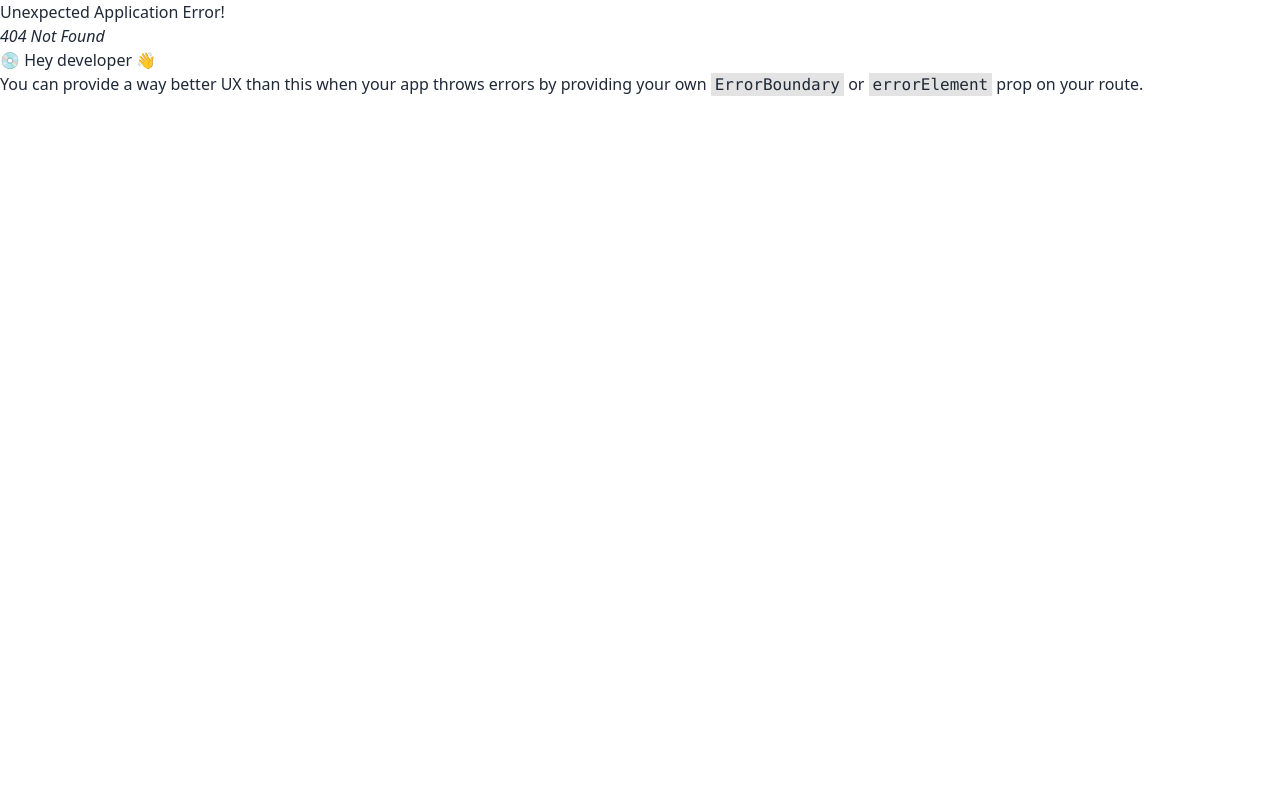
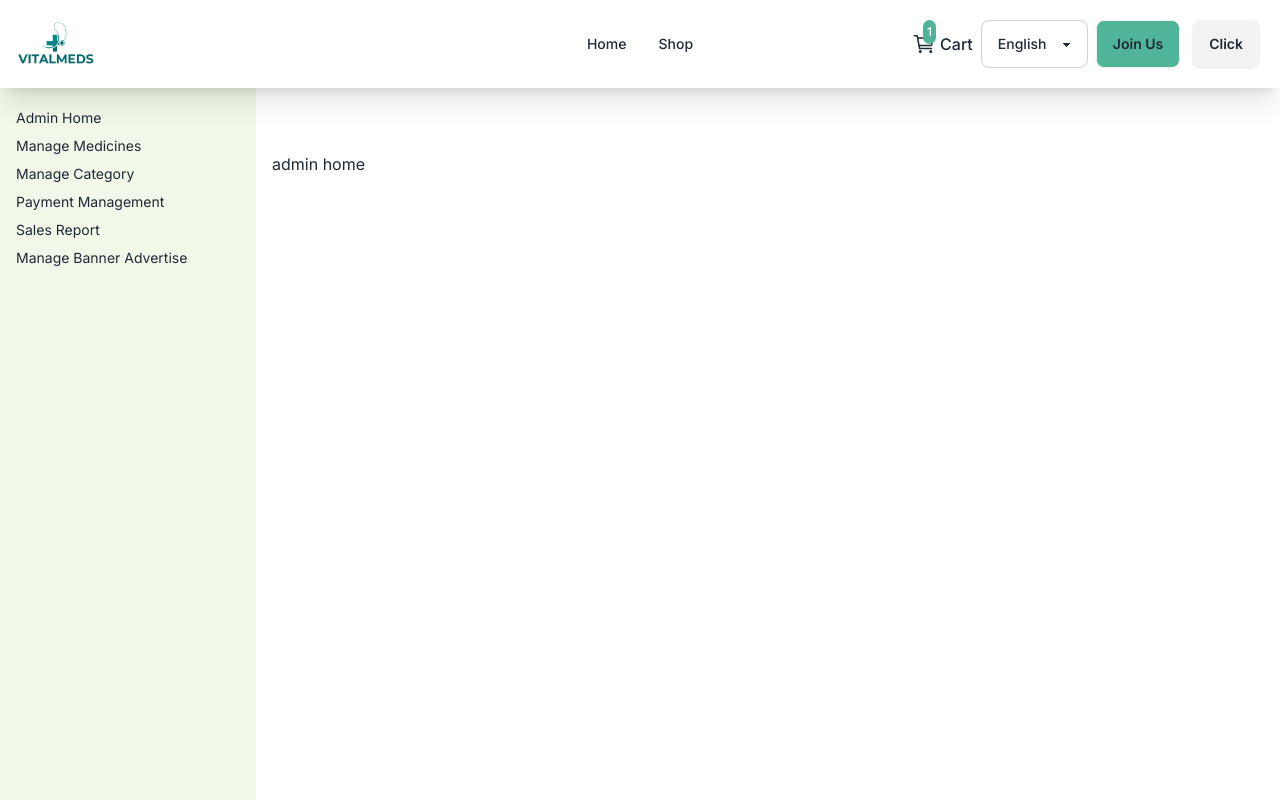
Before and after one commit to Arrafi2644/VitalMeds-Client, a React (Vite) app: page /dashboard in a window 1280 px wide. Before the commit this address had no page. Shown: the top 800 px of the page. Built offline with nearby package versions, Linux system fonts and the light colour scheme.

Commit message:
Add Dashboard page

```diff
--- /dev/null
+++ b/src/pages/Dashboard/Dashboard/Dashboard.jsx
@@ -0,0 +1,55 @@
+import React, { useState } from 'react';
+import { FaList } from 'react-icons/fa';
+import { Link, Outlet } from 'react-router-dom';
+
+const Dashboard = () => {
+    const [showMenu, setShowMenu] = useState(false)
+    const handleOpenDashMenu = () => {
+        setShowMenu(true)
+
+    }
+
+    const adminLinks = <>
+        <li><Link className='block py-1 px-4 hover:bg-white'>Admin Home</Link></li>
+        <li><Link className='block py-1 px-4 hover:bg-white'>Manage Medicines</Link></li>
+        <li><Link className='block py-1 px-4 hover:bg-white'>Manage Category</Link></li>
+        <li><Link className='block py-1 px-4 hover:bg-white'>Payment Management</Link></li>
+        <li><Link className='block py-1 px-4 hover:bg-white'>Sales Report</Link></li>
+        <li><Link className='block py-1 px-4 hover:bg-white'>Manage Banner Advertise</Link></li>
+    </>
+
+const sellerLinks = <>
+<li><Link className='block py-1 px-4 hover:bg-white'>Seller Home</Link></li>
+<li><Link className='block py-1 px-4 hover:bg-white'>Manage Medicines</Link></li>
+<li><Link className='block py-1 px-4 hover:bg-white'>Payment History</Link></li>
+<li><Link className='block py-1 px-4 hover:bg-white'>Ask For Advertise</Link></li>
+</>
+
+
+    return (
+        <div className='container mx-auto grid grid-cols-1 lg:grid-cols-5'>
+            <div className='bg-background min-h-screen hidden lg:block pt-4'>
+                <ul className='text-sm '>
+                   {adminLinks}
+                </ul>
+            </div>
+            <div className={
+                `bg-background z-10 min-h-screen absolute lg:hidden pt-8 transition-all duration-300 ${showMenu ? 'left-0' : '-left-[400px]'}`}>
+                <ul className='text-sm '>
+                    <button className="btn absolute right-0 top-0 rounded-full min-h-0 h-8 w-8 btn-outline" onClick={() => setShowMenu(false)}>X</button>
+                   {adminLinks}
+                </ul>
+            </div>
+            <div className='relative p-4 lg:p-4 col-span-1  lg:col-span-4'>
+                <button onClick={handleOpenDashMenu} className="btn btn-outline min-h-0 h-8 flex justify-center items-center lg:hidden absolute top-2"><FaList></FaList></button>
+                <div className=' my-12'>
+                    admin home
+                    <Outlet>
+                    </Outlet>
+                </div>
+            </div>
+        </div>
+    );
+};
+
+export default Dashboard;
--- a/src/routes/Routes.jsx
+++ b/src/routes/Routes.jsx
@@ -1,6 +1,7 @@
 import { createBrowserRouter } from "react-router-dom";
 import MainLayout from "../layouts/MainLayout/MainLayout";
 import Home from "../pages/Home/Home/Home";
+import Dashboard from "../pages/Dashboard/Dashboard/Dashboard";
 
 
 const router = createBrowserRouter([
@@ -11,6 +12,10 @@ const router = createBrowserRouter([
         {
           path: '/',
           element: <Home></Home>
+        },
+        {
+          path: 'dashboard',
+          element: <Dashboard></Dashboard>
         }
       ]
     },
--- a/src/shared/Navbar/Navbar.jsx
+++ b/src/shared/Navbar/Navbar.jsx
@@ -2,6 +2,7 @@ import React from 'react';
 import { Link, NavLink } from 'react-router-dom';
 
 import logo from '../../assets/images/logo/logo5.png'
+import { IoCartOutline } from 'react-icons/io5';
 
 const Navbar = () => {
   const links = <>
@@ -10,11 +11,11 @@ const Navbar = () => {
 
   </>
   return (
-    <div className=' px-4'>
-      <div className="navbar container mx-auto p-0">
+    <div className=' bg-white/70 backdrop-blur-md px-4 sticky top-0 left-0 z-20 shadow-xl'>
+      <div className="navbar container mx-auto p-0 py-4 font-medium ">
         <div className="navbar-start">
           <div className="dropdown">
-            <div tabIndex={0} role="button" className="btn btn-ghost lg:hidden">
+            <div tabIndex={0} role="button" className="btn pl-0 btn-ghost lg:hidden">
               <svg
                 xmlns="http://www.w3.org/2000/svg"
                 className="h-5 w-5"
@@ -42,8 +43,28 @@ const Navbar = () => {
             {links}
           </ul>
         </div>
-        <div className="navbar-end">
+        <div className="navbar-end gap-2">
+
+          <Link className='flex items-center gap-1'>
+            <span className='text-2xl relative'><IoCartOutline></IoCartOutline> <span className='p-1 bg-primary text-white rounded-lg textarea-xs text-xs absolute -top-3 right-0'>1</span></span>
+            <span className="">Cart</span>
+          </Link>
+
+          <select className="select select-bordered">
+            <option defaultValue='english'>English</option>
+            <option value='bangla'>Bangla</option>
+          </select>
+
           <Link><button className="btn bg-primary hover:bg-secondary">Join Us</button></Link>
+
+          <div className="dropdown dropdown-end">
+            <div tabIndex={0} role="button" className="btn m-1">Click</div>
+            <ul tabIndex={0} className="dropdown-content menu bg-base-100 rounded-md z-[1] w-52 p-2 shadow mt-2">
+              <li className='border-b'><Link> Update Profile</Link></li>
+              <li className='border-b'><Link to='/dashboard'> Dashboard</Link></li>
+              <li><Link> Logout</Link></li>
+            </ul>
+          </div>
         </div>
       </div>
     </div>
```
